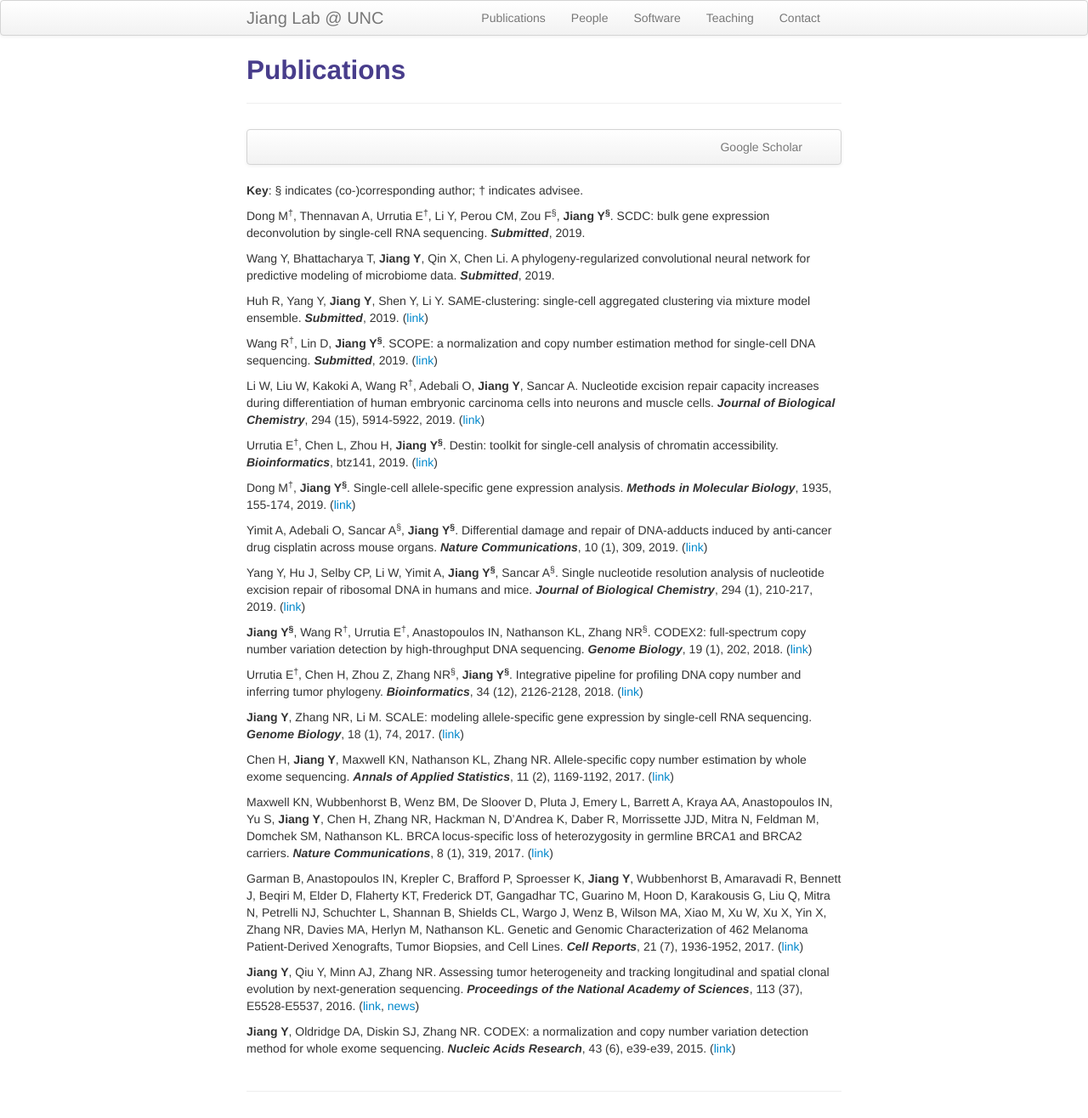
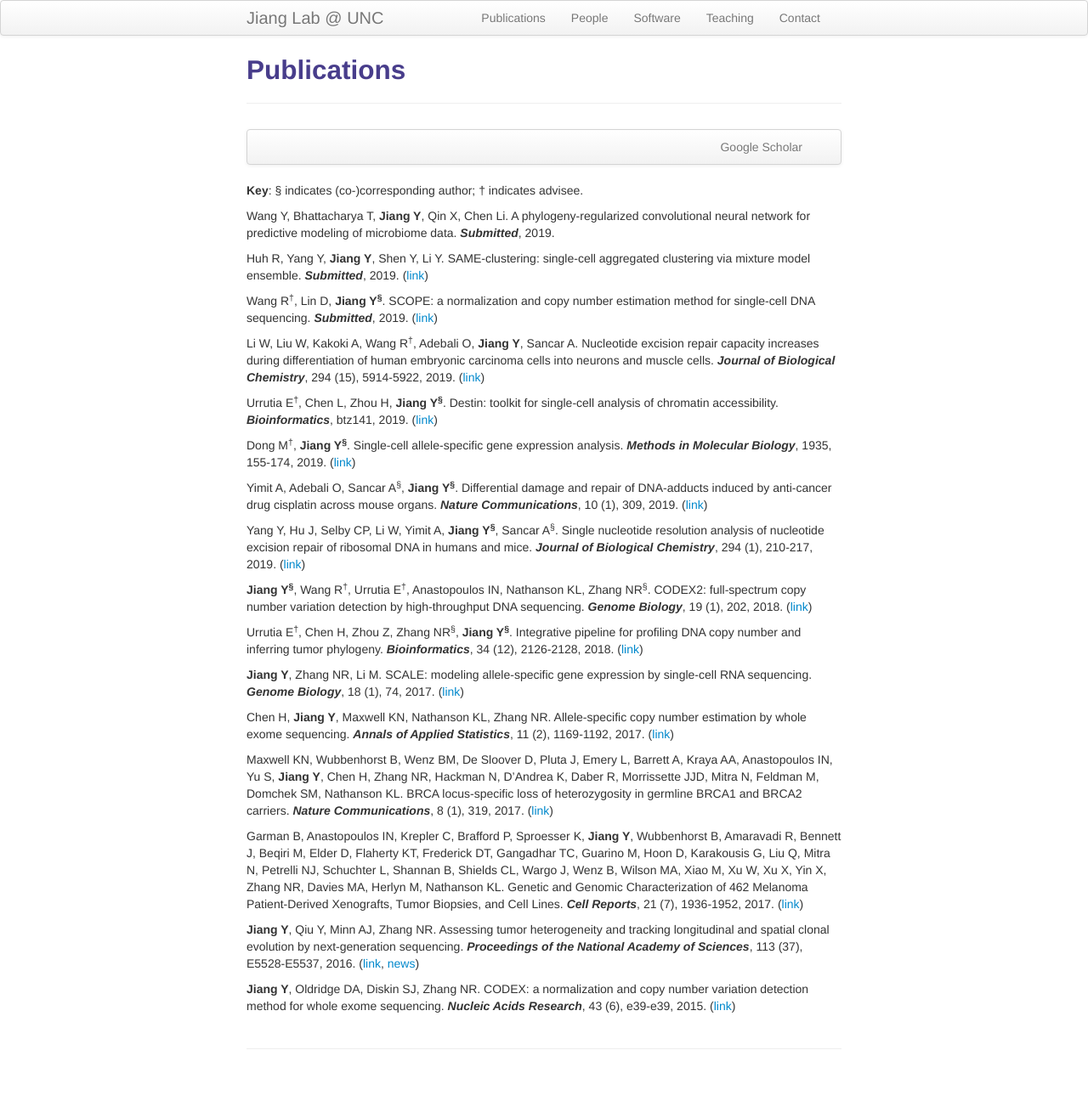
Before and after one commit to yuchaojiang/yuchaojiang.github.io, a Jekyll site: the page built from pages/pubs.md, in a window 1280 px wide. Shown: the whole page at 85% size. Built offline with Jekyll 4.4.1, drawn with Linux system fonts in a browser that asks for light colours; after the commit the page ends 1266 px from its top, so only the background shows below that.

Commit message:
Update pubs.md

```diff
--- a/pages/pubs.md
+++ b/pages/pubs.md
@@ -13,8 +13,6 @@ description: Yuchao Jiang's publications
 </div>
 
 **Key**: &sect; indicates (co-)corresponding author; &dagger; indicates advisee.
-
-Dong M<sup>&dagger;</sup>, Thennavan A, Urrutia E<sup>&dagger;</sup>, Li Y, Perou CM, Zou F<sup>&sect;</sup>, **Jiang Y<sup>&sect;</sup>**. SCDC: bulk gene expression deconvolution by single-cell RNA sequencing. ***Submitted***, 2019.
 
 Wang Y, Bhattacharya T, **Jiang Y**, Qin X, Chen Li. A phylogeny-regularized convolutional neural network for predictive modeling of microbiome data. ***Submitted***, 2019.
 
```
